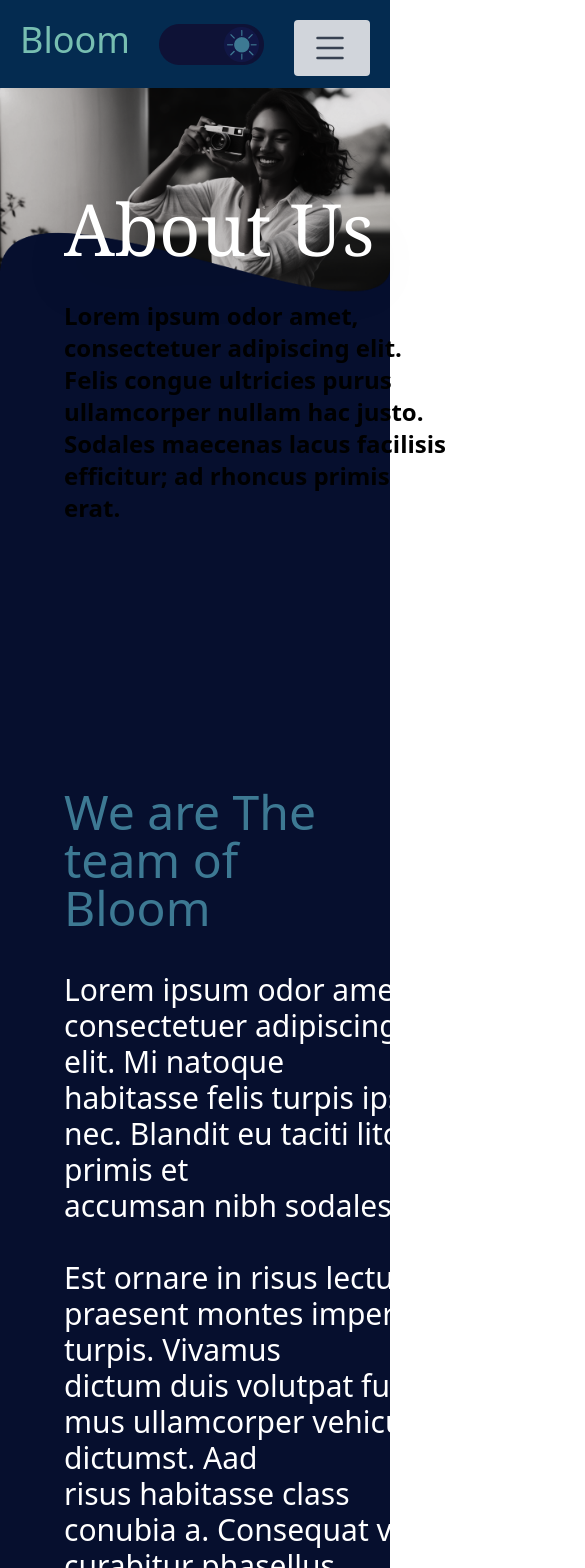
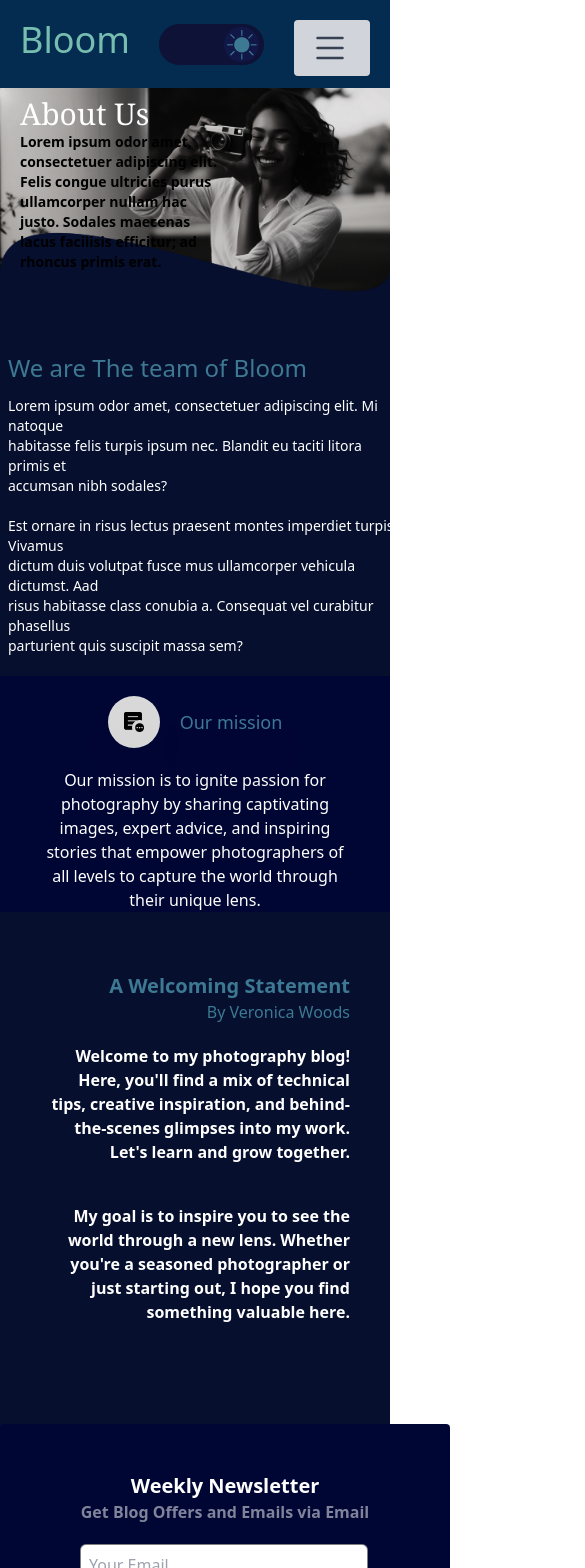
Before and after one commit to ZION4500/Bloom, a React (Vite) app: page /about in a window 390 px wide. Shown: the top 1568 px of the page, 585 px wide, since content can reach past the window. Built offline with nearby package versions, Linux system fonts and the light colour scheme.

Commit message:
Mobile Responsiveness

```diff
--- a/src/Pages/about.jsx
+++ b/src/Pages/about.jsx
@@ -1,11 +1,15 @@
 import Header from "../components/Header"
 import Team from "../components/team"
+import Footer from "../components/Footer"
 
 export default function About() {
   return (
     <>
     <Header />
     <Team />
+    <div className = "md:hidden block">
+      <Footer></Footer>
+    </div>
     </>
   )
 }
--- a/src/components/team.jsx
+++ b/src/components/team.jsx
@@ -8,13 +8,13 @@ export default function Team() {
     let theme = localStorage.getItem('theme')
     return (
         <main>
-            <img src={theme === 'light' ? us : darkVec} alt="woman taking picture grey scale black and white" className='z-[1] absolute top-[5.5rem] left-0' />
-            <div className='w-96 mb-56 mx-16'>
-                <p className='mt-24  mb-9 font-serif text-7xl text-white drop-shadow-2xl z-10 relative'>About Us</p>
-                <p className='text-2xl font-semibold z-10 relative'>Lorem ipsum odor amet, consectetuer adipiscing elit. Felis congue ultricies purus ullamcorper nullam hac justo. Sodales maecenas lacus facilisis efficitur; ad rhoncus primis erat.</p>
+            <img src={theme === 'light' ? us : darkVec} alt="woman taking picture grey scale black and white" className='z-[1] absolute top-[5.5rem] left-0 w-max h-max' />
+            <div className='md:w-96  w-52 md:mb-56 sm:mb-30 mb-10 md:mx-16 mx-5'>
+                <p className='md:mt-24  md:mb-9 font-serif md:text-7xl text-white drop-shadow-2xl z-10 relative text-3xl'>About Us</p>
+                <p className='md:text-2xl font-semibold z-10 relative text-sm'>Lorem ipsum odor amet, consectetuer adipiscing elit. Felis congue ultricies purus ullamcorper nullam hac justo. Sodales maecenas lacus facilisis efficitur; ad rhoncus primis erat.</p>
             </div>
-            <p className='text-[#3D7993] text-5xl py-10 mx-16'>We are The team of Bloom</p>
-            <p className='font-[400] text-3xl w-full mx-16 dark:text-white'>
+            <p className='text-[#3D7993] md:text-5xl md:py-10 pb-3 pt-10 md:mx-16 text-2xl mx-2'>We are The team of Bloom</p>
+            <p className='font-[400] md:text-3xl w-full md:mx-16 dark:text-white text-sm mx-2'>
                 Lorem ipsum odor amet, consectetuer adipiscing elit. Mi natoque <br />habitasse felis turpis ipsum nec. Blandit eu taciti litora primis et <br /> accumsan nibh sodales?
                 <br /><br />
                 Est ornare in risus lectus praesent montes imperdiet turpis. Vivamus <br /> dictum duis volutpat fusce mus ullamcorper vehicula dictumst. Aad <br /> risus habitasse class conubia a. Consequat vel curabitur phasellus <br /> parturient quis suscipit massa sem?
@@ -23,18 +23,18 @@ export default function Team() {
             <div className='bg-[#E4E6F6] w-full mb-5'>
                 <div className='flex justify-center gap-5 p-5 mt-5 dark:bg-[#000634]'>
                     <div className='bg-[#D9D9D9] rounded-full p-4'>
-                        <img src={vec} alt="menu" className=' drop-shadow-2xl ' />
+                        <img src={vec} alt="menu" className=' drop-shadow-2xl w-5 h-5 md:w-full md:h-full' />
                     </div>
-                    <p className='text-[#3D7993] font-thin text-2xl  drop-shadow-2xl my-auto'>Our mission</p>
+                    <p className='text-[#3D7993] font-thin md:text-2xl text-lg  drop-shadow-2xl my-auto'>Our mission</p>
                 </div>
 
-                <p className='text-center text-3xl mx-auto dark:text-white dark:bg-[#000634] w-full px-10'>Our mission is to ignite passion for photography by sharing captivating images, expert advice, and inspiring stories that empower photographers of all levels to capture the world through their unique lens.</p>
+                <p className='text-center md:text-3xl mx-auto dark:text-white dark:bg-[#000634] w-full px-10'>Our mission is to ignite passion for photography by sharing captivating images, expert advice, and inspiring stories that empower photographers of all levels to capture the world through their unique lens.</p>
             </div>
             <div className='text-right p-10'>
-                <p className='text-[#3D7993] text-3xl font-semibold'>A Welcoming Statement</p>
+                <p className='text-[#3D7993] m:dtext-3xl text-xl font-semibold'>A Welcoming Statement</p>
                 <p className='text-[#3D7993]'>By Veronica Woods</p>
-                <p className='py-5 font-semibold text-3xl w-[1000px] ml-auto dark:text-white'>Welcome to my photography blog! Here, you&apos;ll find a mix of technical tips, creative inspiration, and behind-the-scenes glimpses into my work. Let&apos;s learn and grow together.</p>
-                <p className='py-5 font-semibold text-3xl w-[1000px] ml-auto dark:text-white'>My goal is to inspire you to see the world through a new lens. Whether you&apos;re a seasoned photographer or just starting out, I hope you find something valuable here.</p>
+                <p className='py-5 font-semibold md:text-3xl md:w-[700px]  ml-auto dark:text-white'>Welcome to my photography blog! Here, you&apos;ll find a mix of technical tips, creative inspiration, and behind-the-scenes glimpses into my work. Let&apos;s learn and grow together.</p>
+                <p className='py-5 font-semibold md:text-3xl md:w-[700px] ml-auto dark:text-white'>My goal is to inspire you to see the world through a new lens. Whether you&apos;re a seasoned photographer or just starting out, I hope you find something valuable here.</p>
             </div>
 
             <div className='bg-[#E7E7E7] w-[450px] rounded mx-auto p-5 my-10 px-20 flex flex-col dark:bg-[#000634]'>
```
